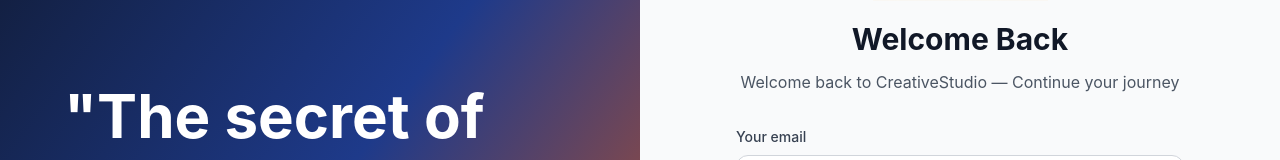
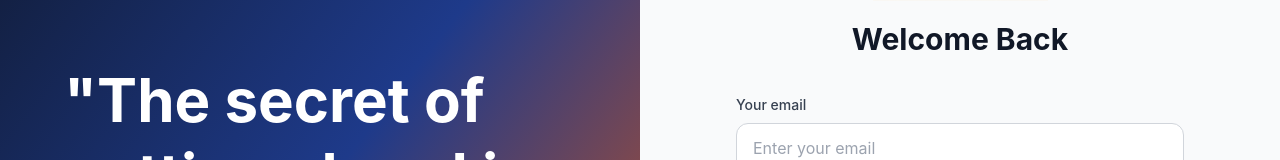
Before and after one commit to jayburgessjr/trsrevos, a Next.js app: page /login in a window 1280 px wide. Shown: the part 222-382 px from the top of the page. Built offline with nearby package versions, Linux system fonts and the light colour scheme; no server answers.

Commit message:
fix: remove welcome back message from login page

```diff
--- a/components/ui/login-1.tsx
+++ b/components/ui/login-1.tsx
@@ -121,11 +121,7 @@ export default function LoginScreen() {
             <h2 className="text-3xl font-bold text-gray-900 mb-2">
               {isLogin ? "Welcome Back" : "Join Us Today"}
             </h2>
-            <p className="text-gray-600">
-              {isLogin
-                ? "Welcome back to CreativeStudio — Continue your journey"
-                : "Welcome to CreativeStudio — Start your journey"}
-            </p>
+
           </div>
 
           <form onSubmit={handleSubmit} className="space-y-6">
```
